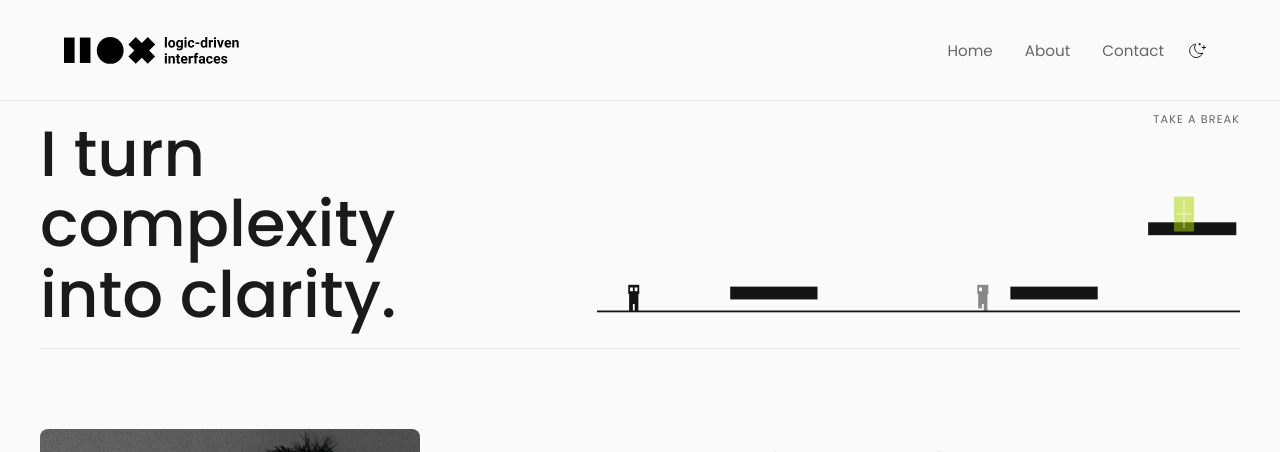
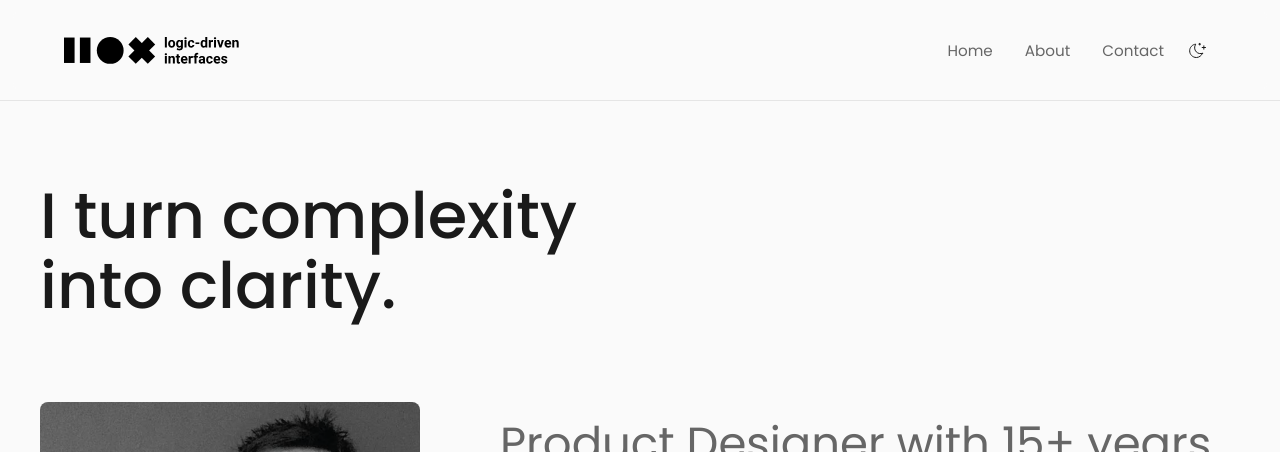
Before and after one commit to 4031979/ux-portfolio, a React (Create React App) app: page /about in a window 1280 px wide. Shown: the top 452 px of the page. Built offline with nearby package versions, Linux system fonts and the light colour scheme; no server answers; a web font is replaced by a local one.

Commit message:
updatoooe-img

```diff
--- a/src/pages/About.css
+++ b/src/pages/About.css
@@ -13,9 +13,7 @@
   align-items: center;
   justify-content: space-between;
   gap: 4rem;
-  padding: 10px 0;
-  border-bottom: 1px solid var(--border-color);
-  margin-bottom: 80px;
+  padding: 80px 0;
 }
 
 .about-headline {
--- a/src/pages/AboutPage.jsx
+++ b/src/pages/AboutPage.jsx
@@ -2,7 +2,7 @@
 
 import React from 'react';
 import profilePhoto from '../assets/me.png';
-import DevilDash from '../components/DevilDash/DevilDash';
+// import DevilDash from '../components/DevilDash/DevilDash';
 import './About.css';
 
 const skills = {
@@ -31,8 +31,8 @@ const AboutPage = () => {
 
         {/* ── Game moved inside the wrap to sit horizontally ── */}
         <section className="about-headline-game">
-          <p className="about-game-label">take a break</p>
-          <DevilDash autoStart={true} />
+
+          {/* <DevilDash autoStart={true} />  */}
         </section>
       </div>
 
```
